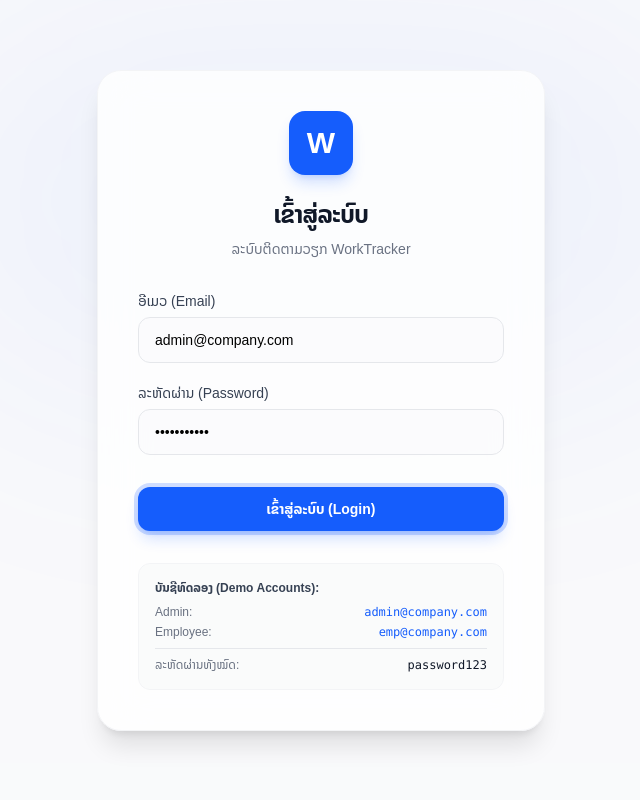
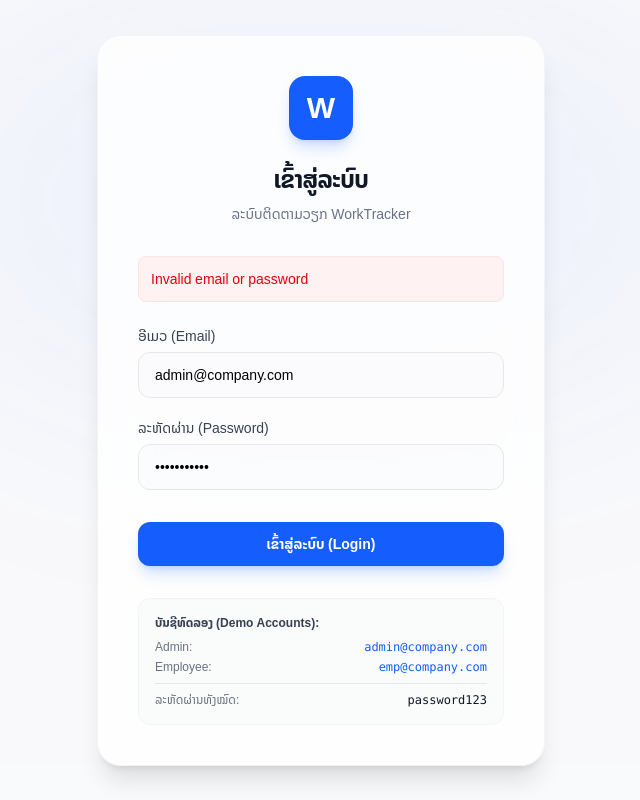
Before and after one commit to bandamchannel-bit/check-work-daily, a Next.js app: page / in a window 1280 px wide. Both pictures are taken after a click on the button "ເຂົ້າສູ່ລະບົບ (Login)". Shown: the whole page, without its empty margins (319-959 px from the left). Built offline with nearby package versions, Linux system fonts and the light colour scheme; no server answers; the database is empty.

Commit message:
fix-login

```diff
--- a/src/app/page.tsx
+++ b/src/app/page.tsx
@@ -1,6 +1,23 @@
+'use client'
 import { login } from '@/app/actions/auth'
+import { useState } from 'react'
 
 export default function Home() {
+  const [error, setError] = useState('')
+  const [loading, setLoading] = useState(false)
+
+  const handleSubmit = async (e: React.FormEvent<HTMLFormElement>) => {
+    e.preventDefault()
+    setLoading(true)
+    setError('')
+    const formData = new FormData(e.currentTarget)
+    const res = await login(formData)
+    if (res?.error) {
+      setError(res.error)
+      setLoading(false)
+    }
+  }
+
   return (
     <div className="flex min-h-screen items-center justify-center bg-gray-50/50 relative overflow-hidden">
       {/* Background Decor */}
@@ -15,10 +32,12 @@
           <p className="mt-2 text-sm text-gray-500">ລະບົບຕິດຕາມວຽກ WorkTracker</p>
         </div>
 
-        <form action={async (formData: FormData) => {
-          'use server'
-          await login(formData)
-        }} className="mt-8 space-y-6">
+        <form onSubmit={handleSubmit} className="mt-8 space-y-6">
+          {error && (
+            <div className="p-3 bg-red-50 text-red-600 text-sm rounded-lg border border-red-100">
+              {error}
+            </div>
+          )}
           <div className="space-y-5">
             <div>
               <label className="block text-sm font-medium text-gray-700 mb-1.5">ອີເມວ (Email)</label>
@@ -45,9 +64,10 @@
           <div className="pt-2">
             <button
               type="submit"
-              className="w-full px-4 py-3 text-sm font-bold text-white bg-blue-600 rounded-xl hover:bg-blue-700 focus:outline-none focus:ring-4 focus:ring-blue-600/20 transition-all shadow-lg shadow-blue-600/20"
+              disabled={loading}
+              className="w-full px-4 py-3 text-sm font-bold text-white bg-blue-600 rounded-xl hover:bg-blue-700 focus:outline-none focus:ring-4 focus:ring-blue-600/20 transition-all shadow-lg shadow-blue-600/20 disabled:opacity-70 flex justify-center items-center"
             >
-              ເຂົ້າສູ່ລະບົບ (Login)
+              {loading ? 'ກຳລັງເຂົ້າສູ່ລະບົບ...' : 'ເຂົ້າສູ່ລະບົບ (Login)'}
             </button>
           </div>
         </form>
```
